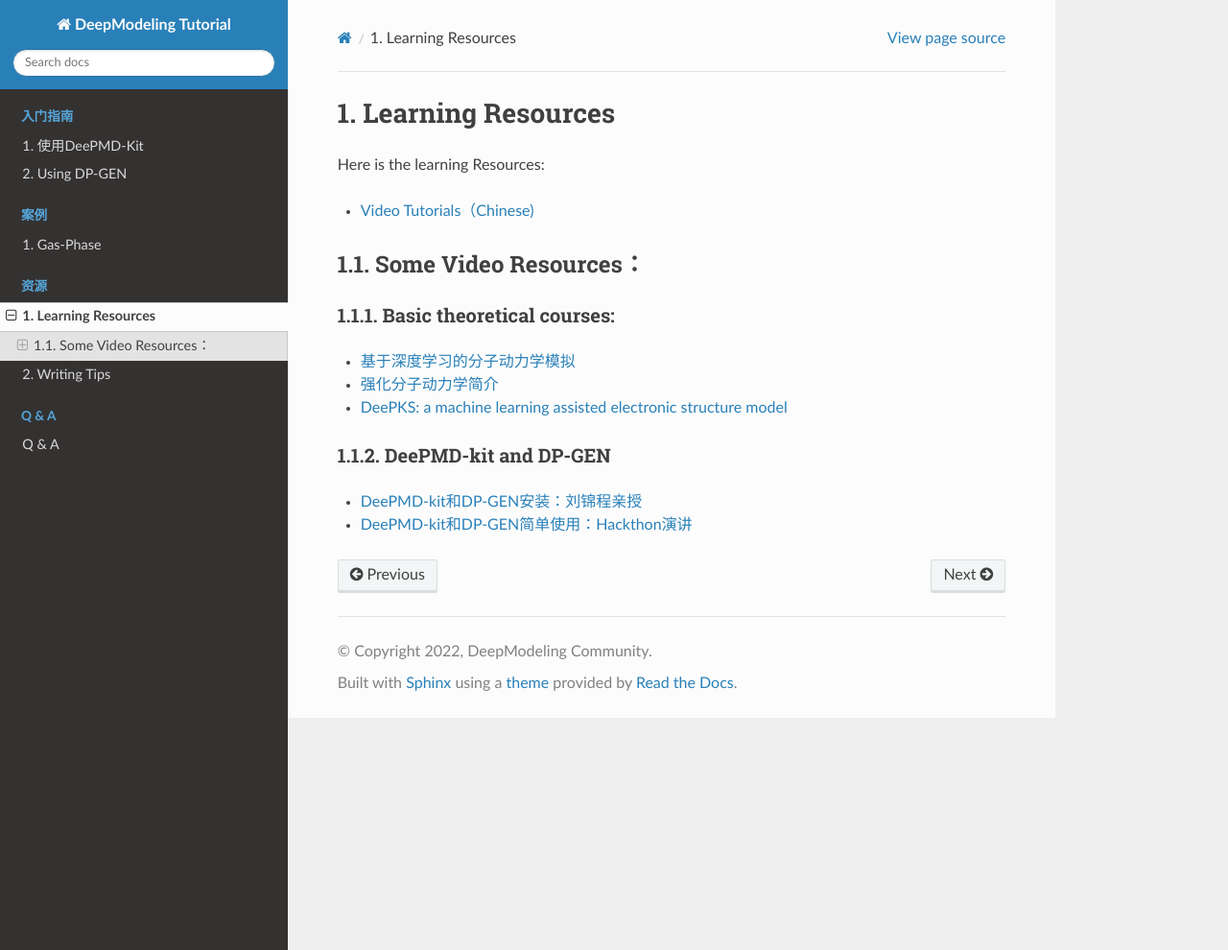
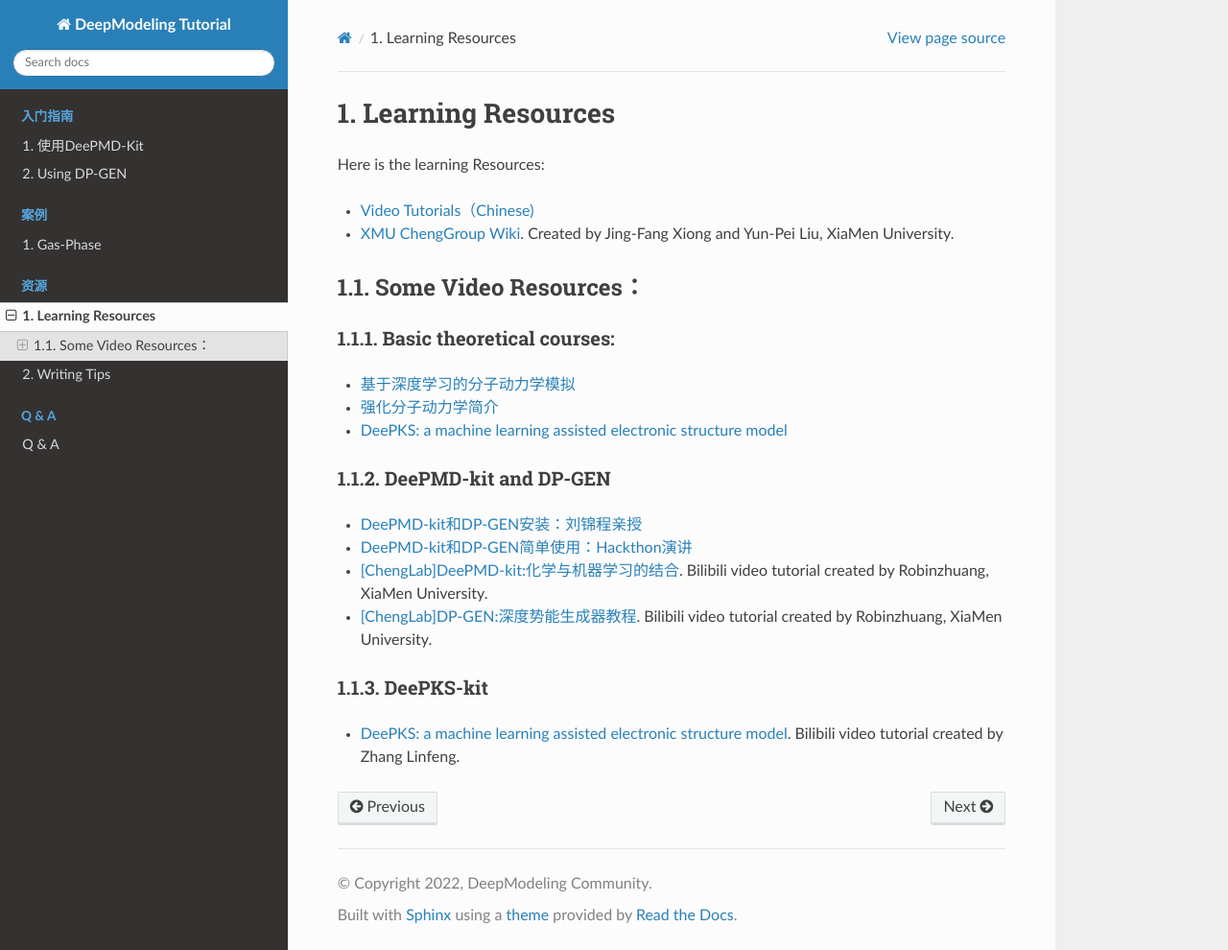
Before and after one commit to deepmodeling/tutorials-cn, a Sphinx documentation site: the page built from source/Resources/index.md, in a window 1280 px wide and 990 px high. Shown: the whole window at 96% size. Built offline with Sphinx 7.4.7 and the Read the Docs theme 2.0.0, drawn with Linux system fonts in a browser that asks for light colours.

Commit message:
migrate resources from docs to here

```diff
--- a/source/Resources/index.md
+++ b/source/Resources/index.md
@@ -3,7 +3,7 @@
 Here is the learning Resources:
 
 * [Video Tutorials（Chinese)](https://space.bilibili.com/626179751)
-
+* [XMU ChengGroup Wiki](https://wiki.cheng-group.net). Created by Jing-Fang Xiong and Yun-Pei Liu, XiaMen University.
 
 ## Some Video Resources：
 
@@ -17,3 +17,9 @@
 
 * [DeePMD-kit和DP-GEN安装：刘锦程亲授](https://www.bilibili.com/video/BV1ZZ4y1k7d2?spm_id_from=333.999.0.0)
 * [DeePMD-kit和DP-GEN简单使用：Hackthon演讲](https://www.bilibili.com/video/BV1Gf4y157fM?spm_id_from=333.999.0.0)
+* [[ChengLab]DeePMD-kit:化学与机器学习的结合](https://www.bilibili.com/video/BV1CV411m7H7). Bilibili video tutorial created by Robinzhuang, XiaMen University.
+* [[ChengLab]DP-GEN:深度势能生成器教程](https://www.bilibili.com/video/BV1Ba4y1j7He). Bilibili video tutorial created by Robinzhuang, XiaMen University.
+
+### DeePKS-kit
+
+* [DeePKS: a machine learning assisted electronic structure model](https://www.bilibili.com/video/BV1zU4y1J7xj). Bilibili video tutorial created by Zhang Linfeng.
```
